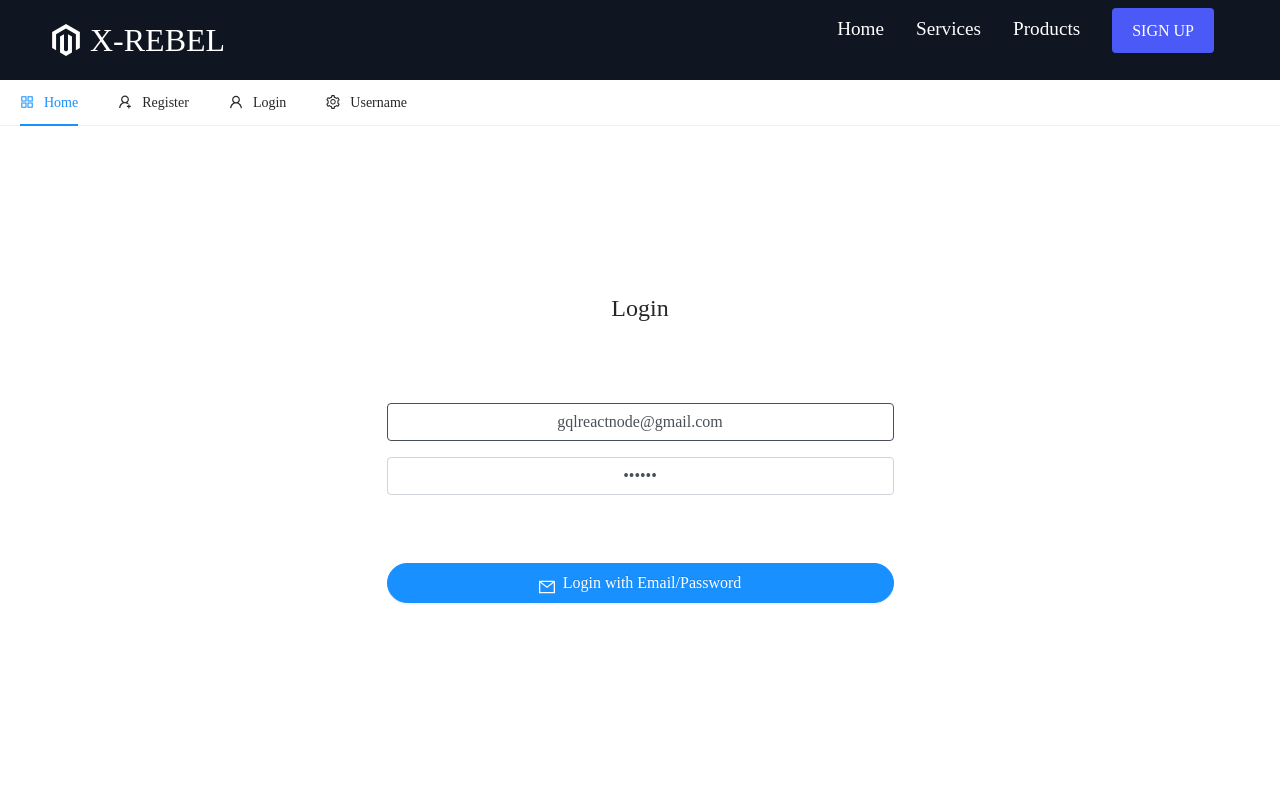
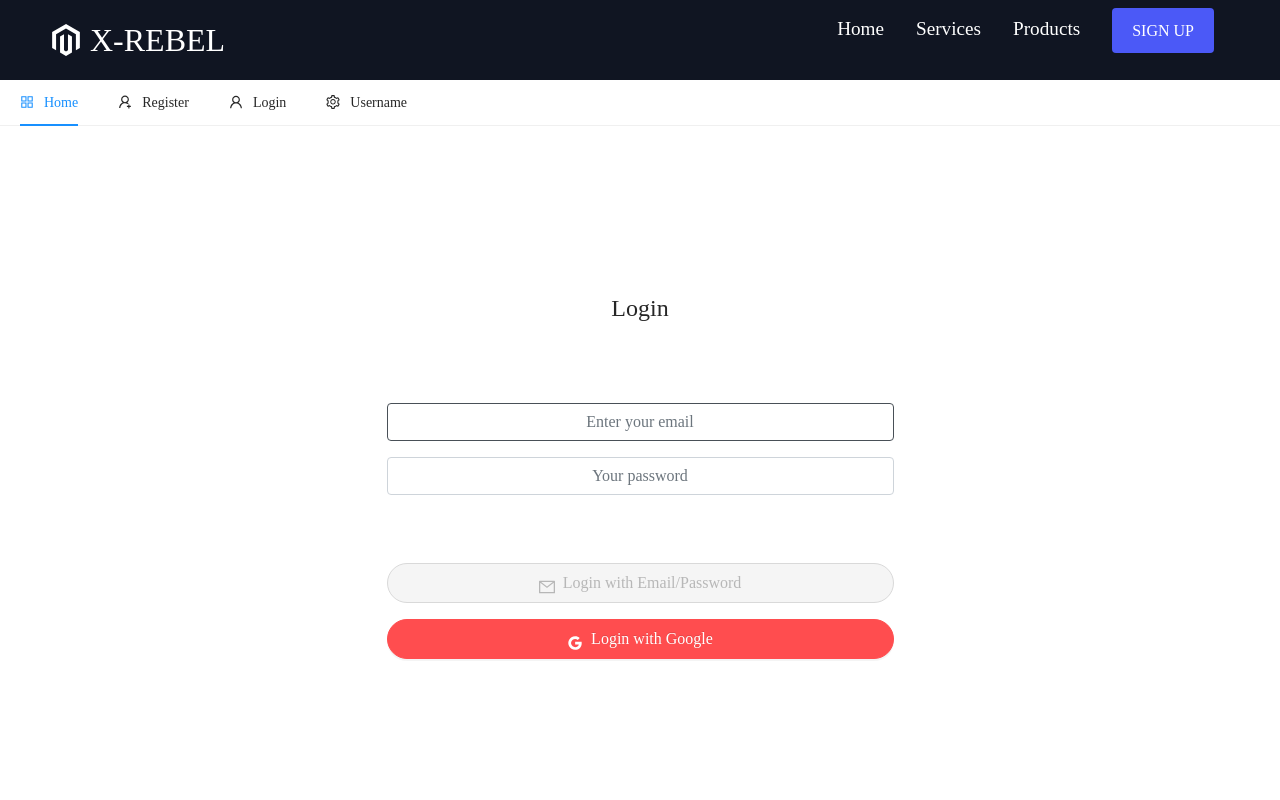
Before and after one commit to dontrellthedeveloper/X-Rebel-Client, a React (Create React App) app: page /login in a window 1280 px wide. Shown: the top 800 px of the page. Built offline with nearby package versions, Linux system fonts and the light colour scheme; no server answers.

Commit message:
added the ability to login with Google

```diff
--- a/src/pages/auth/Login.js
+++ b/src/pages/auth/Login.js
@@ -1,13 +1,13 @@
 import React, { useState } from "react";
-import { auth } from "../../firebase";
+import { auth, googleAuthProvider } from "../../firebase";
 import { toast } from "react-toastify";
 import { Button } from "antd";
-import { MailOutlined } from "@ant-design/icons";
+import { MailOutlined, GoogleOutlined } from "@ant-design/icons";
 import { useDispatch } from "react-redux";
 
 const Login = ({ history }) => {
-    const [email, setEmail] = useState("gqlreactnode@gmail.com");
-    const [password, setPassword] = useState("123456");
+    const [email, setEmail] = useState("");
+    const [password, setPassword] = useState("");
     const [loading, setLoading] = useState(false);
 
     let dispatch = useDispatch();
@@ -37,6 +37,27 @@
         }
     };
 
+    const googleLogin = async () => {
+        auth
+            .signInWithPopup(googleAuthProvider)
+            .then(async (result) => {
+                const { user } = result;
+                const idTokenResult = await user.getIdTokenResult();
+                dispatch({
+                    type: "LOGGED_IN_USER",
+                    payload: {
+                        email: user.email,
+                        token: idTokenResult.token,
+                    },
+                });
+                history.push("/");
+            })
+            .catch((err) => {
+                console.log(err);
+                toast.error(err.message);
+            });
+    };
+
     const loginForm = () => (
         <form onSubmit={handleSubmit}>
             <div className="form-group">
@@ -46,7 +67,7 @@
                     style={{textAlign: "center"}}
                     value={email}
                     onChange={(e) => setEmail(e.target.value)}
-                    placeholder="Your email"
+                    placeholder="Enter your email"
                     autoFocus
                 />
             </div>
@@ -85,6 +106,17 @@
                 <div className="col-md-6 offset-md-3">
                     <h4 style={{marginBottom: "80px"}}>Login</h4>
                     {loginForm()}
+                    <Button
+                        onClick={googleLogin}
+                        type="danger"
+                        className="mb-3"
+                        block
+                        shape="round"
+                        icon={<GoogleOutlined />}
+                        size="large"
+                    >
+                        Login with Google
+                    </Button>
                 </div>
             </div>
         </div>
```
